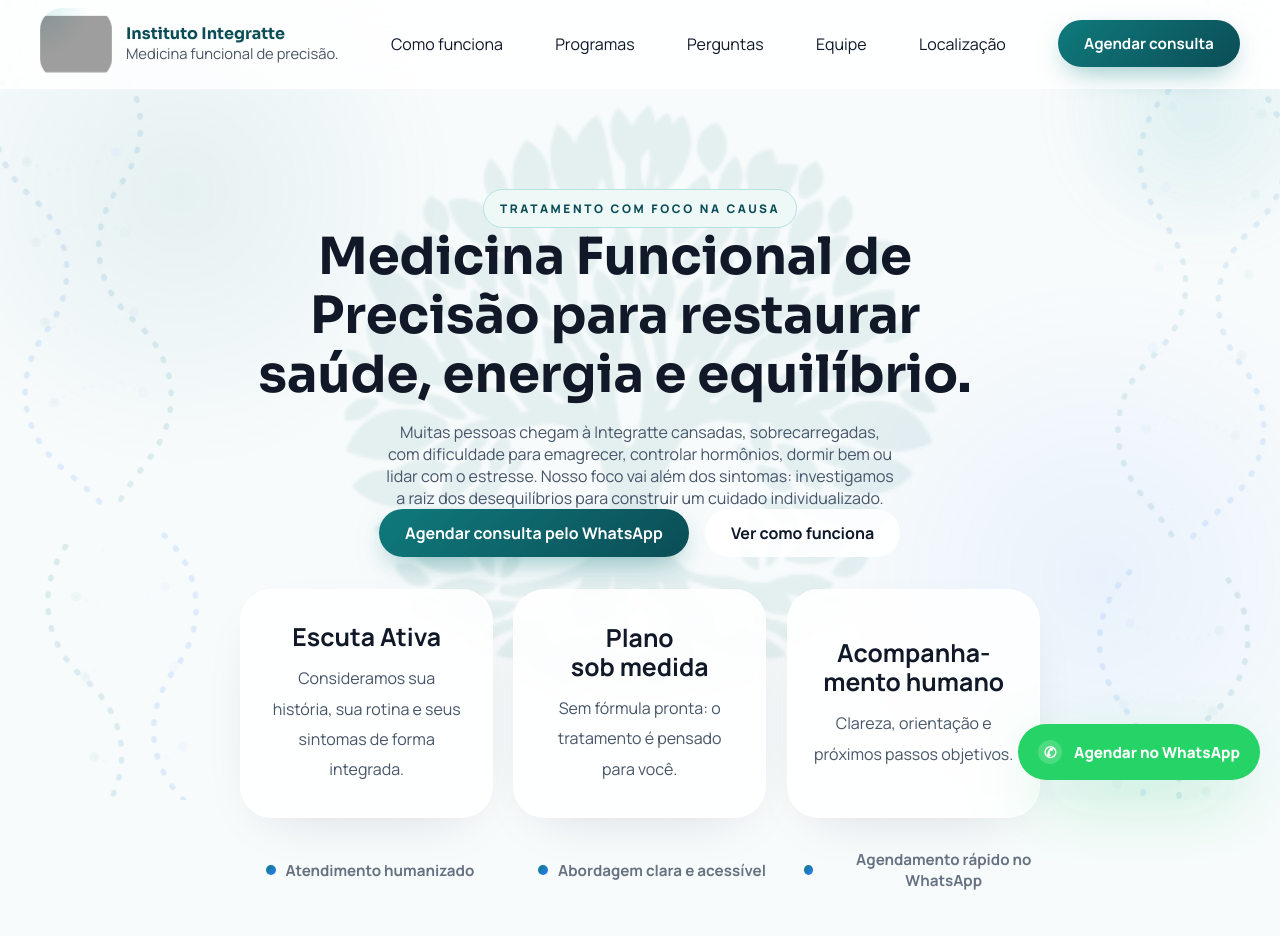
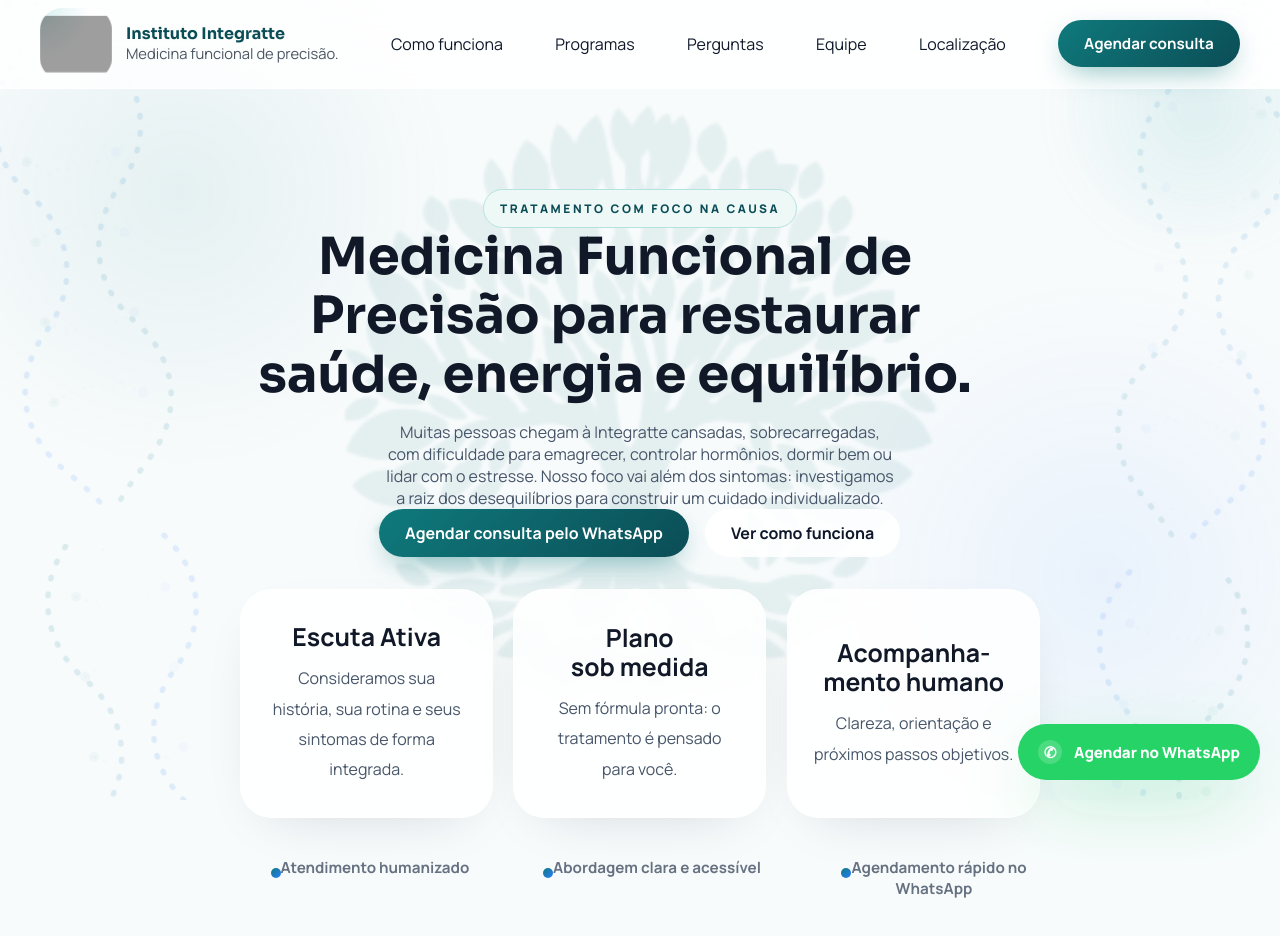
Before and after one commit to gabkof33/clinica-integratte-medicina-integrativa-, a website: page public/index.html in a window 1280 px wide. Shown: the top 936 px of the page. Drawn offline with Linux system fonts and the light colour scheme; grey boxes are pictures that could not be loaded.

Commit message:
Atualização: ajustes de layout, menu animado e fundo com logo

```diff
--- a/public/styles.css
+++ b/public/styles.css
@@ -893,11 +893,9 @@ select {
 }
 
 .hero__trust span {
-  display: inline-flex;
-  align-items: center;
-  justify-content: center;
-  gap: 10px;
-  width: 100%;
+  min-height: 40px; /* ✅ permite crescer */
+  height: auto;
+  padding: 8px 12px;
 }
 
 .hero__trust span::before {
```
